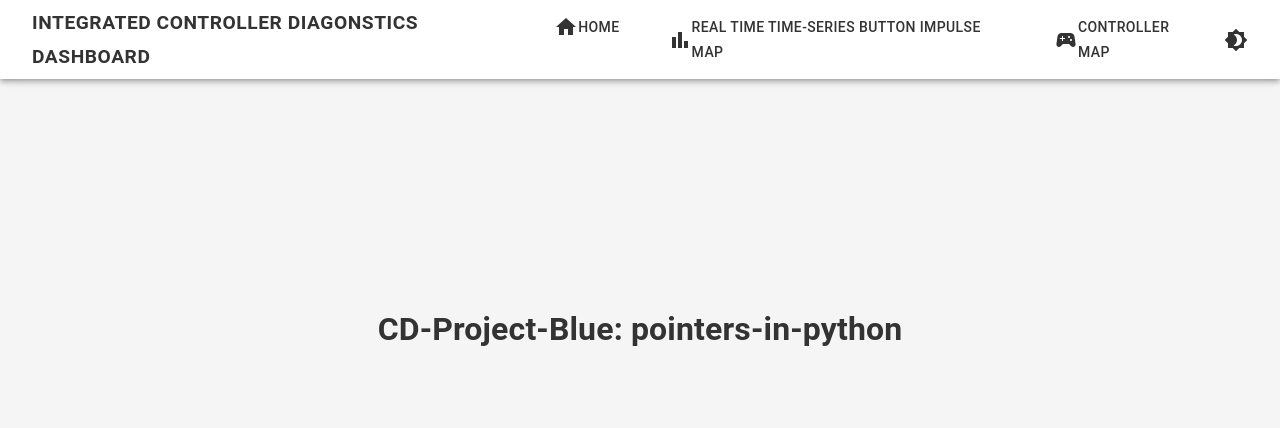
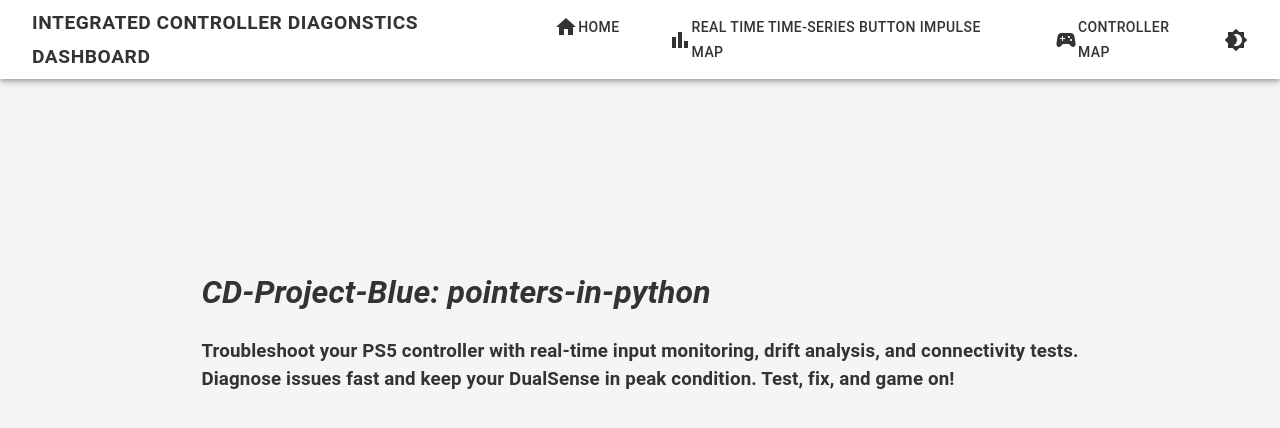
Before and after one commit to Physlex/HackED2025, a React app in the folder src-vite/: page / in a window 1280 px wide. Shown: the top 428 px of the page. Built offline with nearby package versions, Linux system fonts and the light colour scheme; the HTML template or start-up script is replaced by a standard one.

Commit message:
Updated ui...again

```diff
--- a/src-vite/src/components/Navbar.tsx
+++ b/src-vite/src/components/Navbar.tsx
@@ -3,7 +3,7 @@
     AppBar, Toolbar, IconButton, Typography, Box,
     Button, Drawer, List, ListItem, ListItemButton, ListItemText
 } from "@mui/material";
-import { Menu as MenuIcon, Brightness4, Brightness7, Home,BarChart,SportsEsports } from "@mui/icons-material";
+import { Menu as MenuIcon, Brightness4, Brightness7, Home, BarChart, SportsEsports } from "@mui/icons-material";
 import { Link } from "react-router-dom";
 import { useTheme } from "@mui/material/styles";
 import { motion } from 'framer-motion';
--- a/src-vite/src/pages/Home.tsx
+++ b/src-vite/src/pages/Home.tsx
@@ -1,42 +1,47 @@
+import { motion } from "framer-motion";
 
-import { motion } from "framer-motion";
+export default function Home() {
+    return (
+        <div  style={{ display: "flex", justifyContent: "center", alignItems: "center", minHeight: "500px" }}>
 
 
 
-
-
-
-export default function Home() {
-    return (
-        <div className={"Home bg-gradient-to-r from-blue-500 to-purple-600 min-h-screen flex flex-col items-center text-white p-8"} style={{ display: "flex", justifyContent: "center", alignItems: "center", minHeight: "500px" }}>
-
-
+        <div className="Home bg-gradient-to-r from-blue-500 to-purple-600 min-h-screen flex flex-col items-center text-white p-8 justify-center">
             {/* Welcome Message */}
             <motion.h1
                 className="text-4xl font-bold text-center mt-10"
                 initial={{ opacity: 0, scale: 0.9 }}
                 animate={{ opacity: 1, scale: 1 }}
                 transition={{ duration: 0.8 }}
+                font-family="Roboto"
+
             >
-                CD-Project-Blue: pointers-in-python
-
+               <i>  CD-Project-Blue: pointers-in-python</i>
             </motion.h1>
 
+            <motion.h3
+                className="text-lg text-center mt-2 max-w-2xl"
+                initial={{ opacity: 0, scale: 0.9 }}
+                animate={{ opacity: 1, scale: 1 }}
+                transition={{ duration: 0.8, delay: 0.1 }}
+            >
+                Troubleshoot your PS5 controller with real-time input monitoring, drift analysis, and connectivity tests. <br />
+                Diagnose issues fast and keep your DualSense in peak condition. Test, fix, and game on!
+            </motion.h3>
 
-            {/* Card Layout */}
+
+
+            {/* Card Layout
             <motion.div
                 className="bg-white p-6 rounded-xl shadow-xl text-gray-800 mt-10 w-full max-w-lg"
                 initial={{ opacity: 0, y: 20 }}
                 animate={{ opacity: 1, y: 0 }}
                 transition={{ duration: 0.7 }}
-            >
+            >*/}
+                {/* Button */}
 
 
-                {/* Button */}
-                <div className="flex justify-center">
-
-                </div>
-            </motion.div>
+        </div>
         </div>
     );
 }
```
Also changed, not shown: src-vite/src/pages/Page1.tsx (line endings or trailing spaces).
